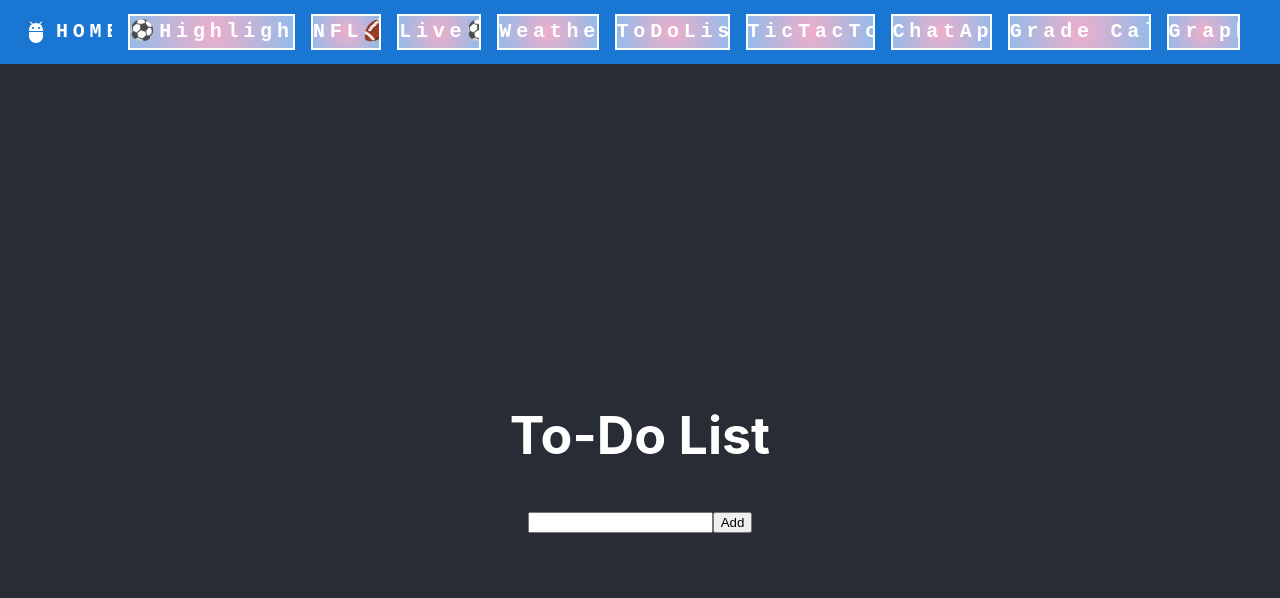
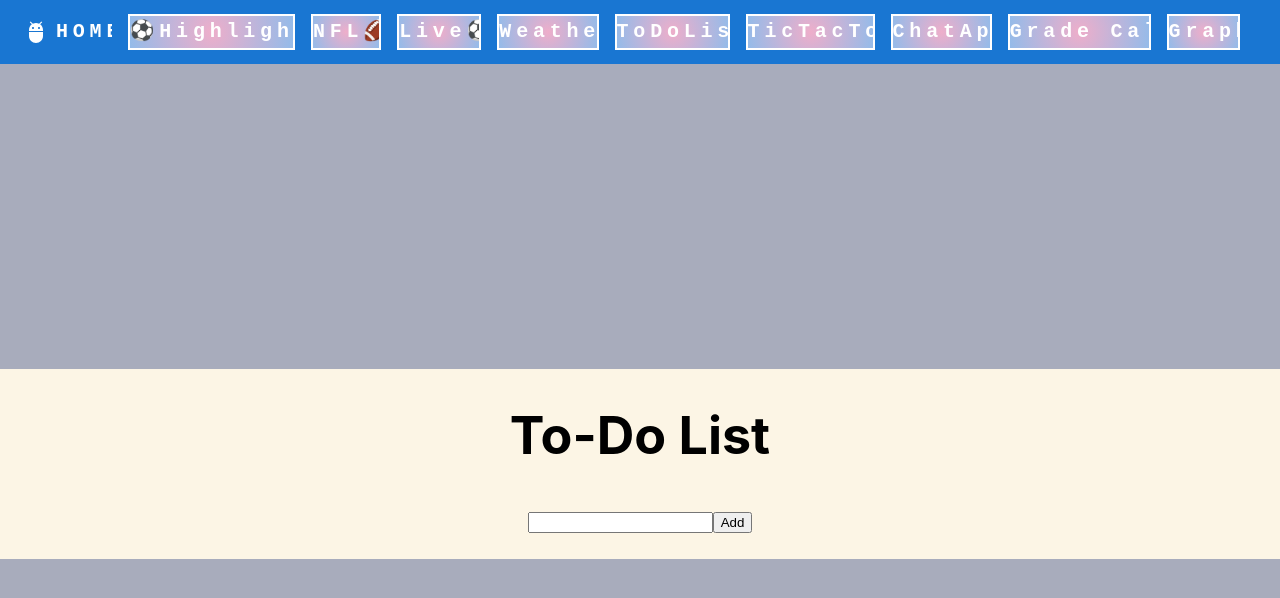
Before and after one commit to ShreyasRaman7/TestVercelDec22, a React (Create React App) app: page /ToDoList in a window 1280 px wide. Shown: the top 598 px of the page. Built offline with nearby package versions, Linux system fonts and the light colour scheme.

Commit message:
changed colors

```diff
--- a/src/App.css
+++ b/src/App.css
@@ -1,5 +1,6 @@
 .App {
   text-align: center;
+
 }
 
 /* .App-logo {
@@ -33,6 +34,21 @@
 
 
 }
+
+.dark-mode {
+  background-color: rgb(52, 52, 52);
+  color: white;
+  width: 100%;
+  height: 80%;
+}
+
+.light-mode {
+  background-color: #FCF5E5;
+  color: black;
+  width: 100%;
+  height: 80%;
+}
+
 .board-row {
   height: 60px;
 }
@@ -47,7 +63,7 @@
 
 
 .App-header {
-  background-color: #282c34;
+  background-color: #a8acbc;
   min-height: 100vh;
   display: flex;
   flex-direction: column;
--- a/src/App.js
+++ b/src/App.js
@@ -23,15 +23,22 @@ import background1 from "./background1.jpg";
 import WeightedGradeCalculator from './WeightedGradeCalculator';
 import PolynomialGraph from './PolynomialGraph';
 import { HashRouter } from 'react-router-dom';
+import React, { useState, useEffect } from 'react';
 
 
 
 function App() {
+  const [darkMode, setDarkMode] = useState(false);
+  function toggleDarkMode() {
+    setDarkMode(!darkMode);
+  }
+
+
   return (
-
+    <div  className={darkMode ? 'dark-mode' : 'light-mode'}>
     <div className="App"  >
       <ResponsiveAppBar/>
-      <header className="App-header">
+      <header className={`App-header ${darkMode ? 'dark-mode' : 'light-mode'}`}>
 
       <BrowserRouter >
       <Routes>
@@ -53,6 +60,7 @@ function App() {
     </BrowserRouter>
       </header>
     </div>
+    </div>
   );
 }
 
--- a/src/ChatApp.js
+++ b/src/ChatApp.js
@@ -2,8 +2,12 @@ import React, { useState } from 'react';
 
 function ChatApp(props) {
   // State to store the login form data
+
+  const [darkMode, setDarkMode] = useState(false);
   const [loginForm, setLoginForm] = useState({ username: '' });
-
+  function toggleDarkMode() {
+    setDarkMode(!darkMode);
+  }
   // State to store the chat messages
   const [messages, setMessages] = useState([]);
 
@@ -38,6 +42,7 @@ function ChatApp(props) {
   };
 
   return (
+    <div  className={darkMode ? 'dark-mode' : 'light-mode'}>
     <div>
       {/* Login form */}
       <form onSubmit={handleLoginSubmit}>
@@ -74,6 +79,7 @@ function ChatApp(props) {
         <button type="submit">Send</button>
       </form>
     </div>
+    </div>
   );
 }
 
--- a/src/NFLSchedule.js
+++ b/src/NFLSchedule.js
@@ -3,6 +3,13 @@ import axios from 'axios';
 
 function NFLSchedule() {
   const [schedule, setSchedule] = useState([]);
+  const [darkMode, setDarkMode] = useState(false);
+
+
+  function toggleDarkMode() {
+    setDarkMode(!darkMode);
+  }
+
 
   useEffect(() => {
     const options = {
@@ -22,7 +29,9 @@ function NFLSchedule() {
   }, []);
 
   return (
-    <table>
+    <div  className={darkMode ? 'dark-mode' : 'light-mode'}><button onClick={toggleDarkMode}>Toggle Dark Mode</button>
+
+    <table >
       <thead>
         <tr>
         </tr>
@@ -39,6 +48,7 @@ function NFLSchedule() {
         ))}
       </tbody>
     </table>
+    </div>
   );
 }
 
--- a/src/ToDoList.js
+++ b/src/ToDoList.js
@@ -2,7 +2,12 @@ import React, { useState } from 'react';
 
 function ToDoList() {
   const [items, setItems] = useState([]);
+  const [darkMode, setDarkMode] = useState(false);
 
+
+  function toggleDarkMode() {
+    setDarkMode(!darkMode);
+  }
   const addItem = (e) => {
     e.preventDefault();
     setItems([...items, { id: Date.now(), text: e.target.item.value }]);
@@ -14,7 +19,7 @@ function ToDoList() {
   }
 
   return (
-    <div>
+    <div  className={darkMode ? 'dark-mode' : 'light-mode'}>
       <h1>To-Do List</h1>
       <form onSubmit={addItem}>
         <input name="item" />
```
Also changed, not shown: src/HomePage.js (+0 -53 lines).
